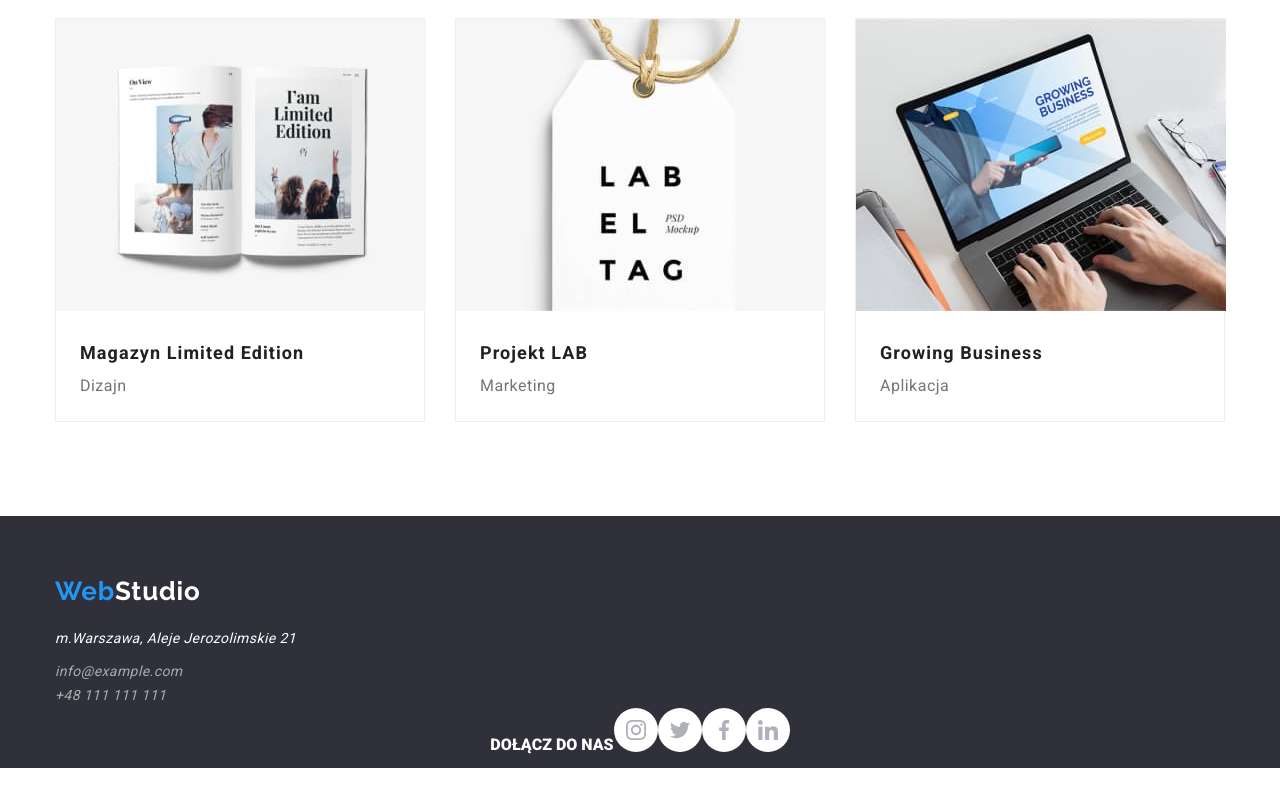
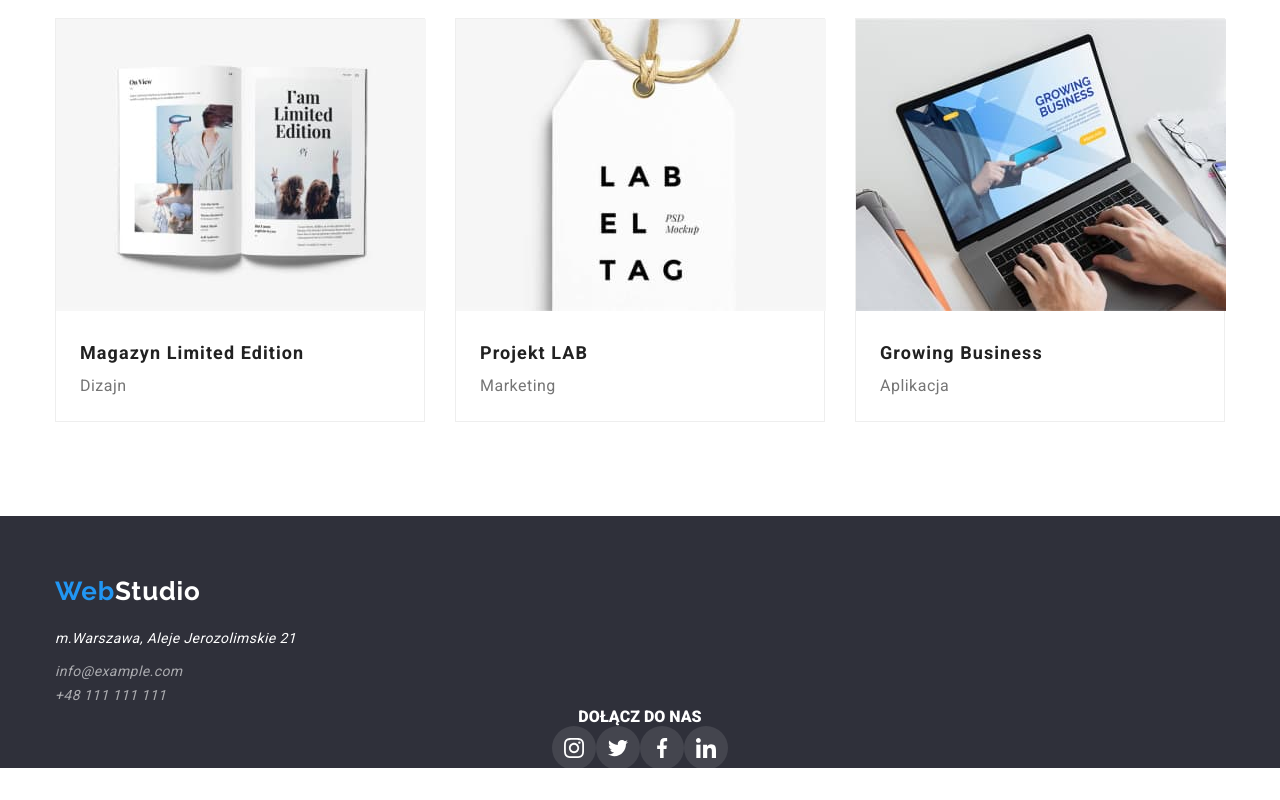
Before and after one commit to Joannasierpinska-miskinis/goit-markup-hw-04, a plain HTML site: page portfolio.html in a window 1280 px wide. Shown: the part 1116-1916 px from the top of the page. Drawn offline with nearby package versions, Linux system fonts and the light colour scheme.

Commit message:
fixed icons in footer

```diff
--- a/css/styles.css
+++ b/css/styles.css
@@ -147,7 +147,7 @@ svg{
 .hero {
     background-image: linear-gradient(rgba(47, 48, 58, 0.4),
     rgba(47, 48, 58, 0.4)),
-    url("/images/img-overlay.jpg");
+    url("images/img-overlay.jpg");
     background-repeat: no-repeat;
     background-size: cover;
     height: 600px;
@@ -478,19 +478,27 @@ align-items: center;
 .join-us{
     display: flex;
     align-items: center;
-    justify-content: center;
+    flex-flow: column nowrap;
+
 }
 .footer-headline{
+    display: flex;
     color: #FFFFFF;
-
+    display: block;
+    margin: 0,auto;
 }
 
-.social-list{
 
+.social-links-link.dark-background{
+    background-color: rgba(255, 255, 255, 0.1);
 }
-.join-us.social-list-link{
-    fill:rgba(255, 255, 255, 0.1);
+.social-icon.dark-background{
+    fill: #FFFFFF;
 }
+.social-links-link.dark-background:hover{
+    background-color: var(--main-color);
+}
+
 /*######### END FOOTER ########### */
 
 /* ############# PORTFOLIO ############*/
@@ -512,9 +520,9 @@ align-items: center;
     align-items: center;
     justify-content: center;
     margin-top: 94px;
-    margin-bottom: 50px;
+    margin-bottom: 50px;  }
 
-}
+
 .btn-nav{
     font-family: Roboto;
     font-size: 16px;
--- a/portfolio.html
+++ b/portfolio.html
@@ -147,29 +147,29 @@
                 <h4 class="footer-headline"><b>DOŁĄCZ DO NAS</b></h4>
                 <ul class="social-list">
                     <li class="social-links-item link">
-                    <a class="social-links-link" href="#">
-                        <svg class="social-icon">
+                        <a class="social-links-link dark-background" href="#">
+                            <svg class="social-icon dark-background">
                                 <use href="images/symbol-defs.svg#icon-instagram"></use>
                             </svg>
                         </a>
                     </li>
                     <li class="social-links-item link">
-                    <a class="social-links-link" href="#">
-                        <svg class="social-icon">
+                        <a class="social-links-link dark-background" href="#">
+                            <svg class="social-icon dark-background">
                                 <use href="images/symbol-defs.svg#icon-twitter"></use>
                             </svg>
                         </a>
                     </li>
                     <li class="social-links-item link">
-                    <a class="social-links-link" href="#">
-                        <svg class="social-icon">
+                        <a class="social-links-link dark-background" href="#">
+                            <svg class="social-icon dark-background">
                                 <use href="images/symbol-defs.svg#icon-facebook"></use>
                             </svg>
                         </a>
                     </li>
                     <li class="social-links-item link">
-                    <a class="social-links-link" href="#">
-                        <svg class="social-icon">
+                        <a class="social-links-link dark-background" href="#">
+                            <svg class="social-icon dark-background">
                                 <use href="images/symbol-defs.svg#icon-linkedin"></use>
                             </svg>
                         </a>
```
Also changed, not shown: index.html (+8 -8 lines). Lines whose indentation alone changed are shown as unchanged.
